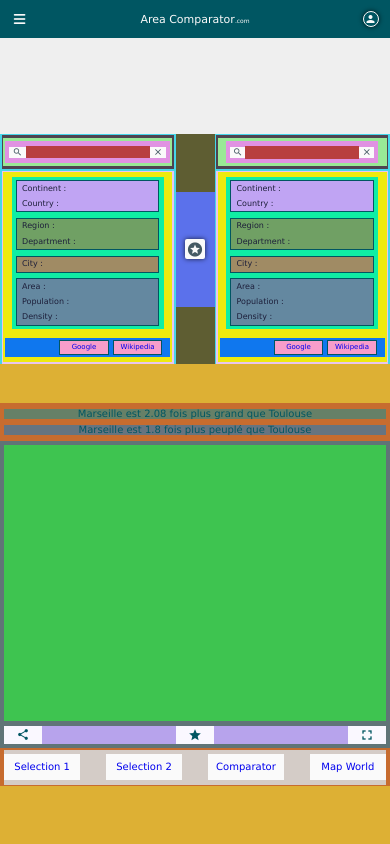
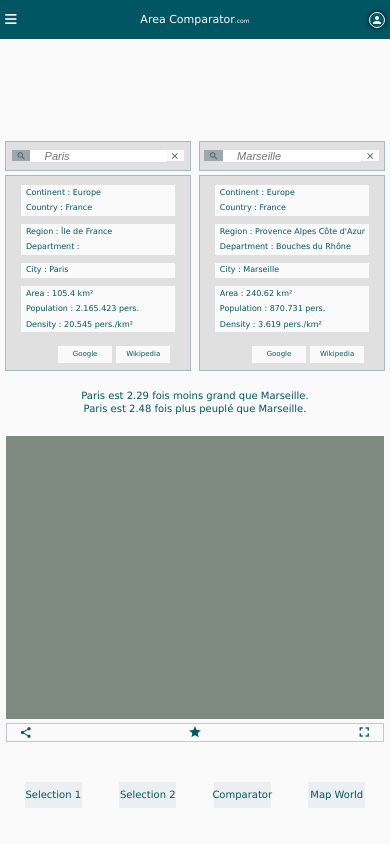
Before and after one commit to Mehdi-MOHAMED/AreaComparator, a plain HTML site: page index.html in a window 390 px wide. Drawn offline with Linux system fonts and the light colour scheme.

Commit message:
UnColored : index.html, style.css and  responsive ok

```diff
--- a/css/style.css
+++ b/css/style.css
@@ -4,7 +4,7 @@ html{
 }
 
 body{
-    background-color: #efefef;
+    background-color: #fafafa;
     display: flex;
     flex-direction: column;
     color: #1d1f3a;
@@ -64,7 +64,6 @@ header{
 
 #leftUp{
     grid-area: leftUp;
-    background-color:#5e5d32;
     display: flex;
     align-items: flex-end;
     width: 100%;
@@ -72,7 +71,6 @@ header{
 }
 
 #leftUpDown{
-    background-color:#5b71eb;
     display: flex;
     justify-content: center;
     align-items: center;
@@ -81,7 +79,6 @@ header{
 }
 
 .leftUpDownCenterCenter{
-    background-color:#fafafa;
     display: flex;
     justify-content: center;
     align-items: center;
@@ -125,8 +122,9 @@ header{
 }
 
 #leftDown{
-    background-color: #46d6e9;
+    background-color: #fafafa;
     grid-area: leftDown;
+    box-sizing: border-box;
     display: flex;
     flex-direction: column;
     justify-content: space-around;
@@ -137,7 +135,6 @@ header{
 
 
 #leftDownUp{
-    background-color: #4e4350;
     display: flex;
     justify-content: center;
     align-items: center;
@@ -146,17 +143,17 @@ header{
 }
 
 #leftDownUpCenter{
-    background-color: #99e996;
+    background-color: #e0e0e0;
     display: flex;
     flex-direction: row;
     justify-content: center;
     align-items: center;
+    border: 1px solid #00566244;
     width: 98%;
     height: 80%;
 }
 
 #leftDownUpCenterContainer{
-    background-color: #e092e2;
     display: flex;
     flex-direction: row;
     justify-content: center;
@@ -166,7 +163,7 @@ header{
 }
 
 .leftDownUpCenterContainerLeft{
-    background-color: #fafafa;
+    background-color: #4459636c;
     display: flex;
     justify-content: center;
     align-items: center;
@@ -209,8 +206,9 @@ header{
 }
 
 #searchLeft{
-    background-color: #b83f3f;
     border: none;
+    font-style: italic;
+    font-size: 11px;
     width: 98%;
     height: 90%;
 }
@@ -252,7 +250,6 @@ header{
 }
 
 #leftDownDown{
-    background-color: #e9c6ee;
     display: flex;
     justify-content: center;
     align-items: center;
@@ -261,33 +258,33 @@ header{
 }
 
 #leftDownDownContainer{
-    background-color: #eeea0f;
+    background-color: #e0e0e0;
     display: flex;
     flex-direction: column;
     justify-content: space-around;
     align-items: center;
+    border: 1px solid #00566244;
     width: 98%;
     height: 98%;
 }
 
 #leftDownDownContainerUp{
-    background-color: #0feea4;
     display: flex;
     flex-direction: column;
     justify-content: space-around;
     align-items: center;
+    color: #005662;
     font-size: 12px;
     width: 90%;
     height: 80%;
 }
 
 #leftDownDownContainerUp1{
-    background-color: #c0a4f3;
+    background-color: #fafafa;
     display: flex;
     flex-direction: column;
     justify-content: space-around;
     align-items: flex-start;
-    border : 1px solid #005662;
     padding-left: 5px;
     width: 90%;
     height: 20%;
@@ -295,43 +292,39 @@ header{
 }
 
 #leftDownDownContainerUp2{
-    background-color: #70a064;
+    background-color: #fafafa;
     display: flex;
     flex-direction: column;
     justify-content: space-around;
     align-items: flex-start;
-    border : 1px solid #005662;
     padding-left: 5px;
     width: 90%;
     height: 20%;
 }
 
 #leftDownDownContainerUp3{
-    background-color: #a08b64;
+    background-color: #fafafa;
     display: flex;
     flex-direction: column;
     justify-content: space-around;
     align-items: flex-start;
-    border : 1px solid #005662;
     padding-left: 5px;
     width: 90%;
     height: 10%;
 }
 
 #leftDownDownContainerUp4{
-    background-color: #6488a0;
+    background-color: #fafafa;
     display: flex;
     flex-direction: column;
     justify-content: space-around;
     align-items: flex-start;
-    border : 1px solid #005662;
     padding-left: 5px;
     width: 90%;
     height: 30%;
 }
 
 #leftDownDownContainerDown{
-    background-color: #0f77ee;
     box-sizing: border-box;
     display: flex;
     flex-direction: row;
@@ -343,13 +336,13 @@ header{
 }
 
 #leftDownDownContainerDown1{
-    background-color: #f79dca;
+    background-color: #fafafa;
     box-sizing: border-box;
     text-decoration: none;
-    border: 1px solid #005662;
     display: flex;
     justify-content: center;
     align-items: center;
+    color: #005662;
     font-size: 10px;
     margin: 2px;
     width: 20%;
@@ -357,13 +350,13 @@ header{
 }
 
 #leftDownDownContainerDown2{
-    background-color: #f79dca;
+    background-color: #fafafa;
     box-sizing: border-box;
     text-decoration: none;
-    border: 1px solid #005662;
     display: flex;
     justify-content: center;
     align-items: center;
+    color: #005662;
     font-size: 10px;
     margin: 2px;
     margin-right: 15px;
@@ -372,14 +365,12 @@ header{
 }
 
 #littleSpace1{
-    background-color: #005662;
     grid-area: littleSpace1;
     width: 100%;
     height: 100%;
 }
 
 #centerUp{
-    background-color: #ddb034;
     grid-area: centerUp;
     display: flex;
     justify-content: center;
@@ -389,7 +380,6 @@ header{
 }
 
 #centerUpContainer{
-    background-color: #c76c2f;
     box-sizing: border-box;
     display: flex;
     flex-direction: column;
@@ -400,7 +390,6 @@ header{
 }
 
 .centerUpContainerTextUp{
-    background-color: #668067;
     display: flex;
     justify-content: center;
     align-items: center;
@@ -409,7 +398,6 @@ header{
 }
 
 .centerUpContainerTextDown{
-    background-color: #667480;
     display: flex;
     justify-content: center;
     align-items: center;
@@ -423,7 +411,6 @@ header{
 }
 
 #centerCenter{
-    background-color: #607477;
     box-sizing: border-box;
     grid-area: centerCenter;
     display: flex;
@@ -435,7 +422,7 @@ header{
 }
 
 #centerCenterUp{
-    background-color: #3ec450;
+    background-color: #2036238f;
     box-sizing: border-box;
     display: flex;
     justify-content: center;
@@ -445,18 +432,19 @@ header{
 }
 
 #centerCenterDown{
-    background-color: #b7a3ec;
+    background-color: #fafafa;
     box-sizing: border-box;
     display: flex;
     justify-content: space-between;
     align-items: center;
+    border: 1px solid #00566244;
     width: 98%;
     height: 6%;
 }
 
 .material-icons-littleButton{
 
-    background-color: #faf8ff;
+    background-color: #fafafa;
     display: flex;
     justify-content: center;
     align-items: center;
@@ -544,8 +532,8 @@ header{
 }
 
 #centerDown{
-    background-color: #ddb034;
     grid-area: centerDown;
+    box-sizing: border-box;
     display: flex;
     justify-content: center;
     align-items: flex-start;
@@ -554,7 +542,6 @@ header{
 }
 
 #centerDownContainer{
-    background-color: #c76c2f;
     display: flex;
     flex-direction: row;
     justify-content: center;
@@ -564,7 +551,6 @@ header{
 }
 
 #navMap{
-    background-color: #d4ccc7;
     display: flex;
     flex-direction: row;
     justify-content: space-between;
@@ -574,7 +560,7 @@ header{
 }
 
 .mapButton{
-    background-color: #fafafa;
+    background-color: #eceff1;
     color: #005662;
     display: flex;
     justify-content: center;
@@ -585,12 +571,12 @@ header{
 
 .mapButton a{
     text-decoration: none;
+    color: #005662;
     font-size: 12px;
 }
 
 #rightUp{
     grid-area: rightUp;
-    background-color:#5e5d32;
     display: flex;
     align-items: flex-end;
     width: 100%;
@@ -598,7 +584,6 @@ header{
 }
 
 #rightUpDown{
-    background-color:#5b71eb;
     display: flex;
     justify-content: center;
     align-items: center;
@@ -607,7 +592,6 @@ header{
 }
 
 .rightUpDownCenterCenter{
-    background-color:#fafafa;
     display: flex;
     justify-content: center;
     align-items: center;
@@ -651,7 +635,8 @@ header{
 }
 
 #rightDown{
-    background-color: #46d6e9;
+    background-color: #fafafa;
+    box-sizing: border-box;
     grid-area: rightDown;
     display: flex;
     flex-direction: column;
@@ -662,7 +647,6 @@ header{
 }
 
 #rightDownUp{
-    background-color: #4e4350;
     display: flex;
     justify-content: center;
     align-items: center;
@@ -671,27 +655,27 @@ header{
 }
 
 #rightDownUpCenter{
-    background-color: #99e996;
+    background-color: #e0e0e0;
     display: flex;
     flex-direction: row;
     justify-content: center;
     align-items: center;
+    border: 1px solid #00566244;
     width: 98%;
     height: 80%;
 }
 
 #rightDownUpCenterContainer{
-    background-color: #e092e2;
     display: flex;
     flex-direction: row;
     justify-content: center;
     align-items: center;
-    width: 90%;
+    width: 100%;
     height: 80%;
 }
 
 .rightDownUpCenterContainerLeft{
-    background-color: #fafafa;
+    background-color: #4459636c;
     display: flex;
     justify-content: center;
     align-items: center;
@@ -734,10 +718,11 @@ header{
 }
 
 #searchRight{
-    background-color: #b83f3f;
     border: none;
+    font-style: italic;
+    font-size: 11px;
     width: 98%;
-    height: 100%;
+    height: 90%;
 }
 
 .rightDownUpCenterContainerRight{
@@ -777,7 +762,6 @@ header{
 }
 
 #rightDownDown{
-    background-color: #e9c6ee;
     display: flex;
     justify-content: center;
     align-items: center;
@@ -786,77 +770,72 @@ header{
 }
 
 #rightDownDownContainer{
-    background-color: #eeea0f;
+    background-color: #e0e0e0;
     display: flex;
     flex-direction: column;
     justify-content: space-around;
     align-items: center;
+    border: 1px solid #00566244;
     width: 98%;
     height: 98%;
 }
 
 #rightDownDownContainerUp{
-    background-color: #0feea4;
     display: flex;
     flex-direction: column;
     justify-content: space-around;
     align-items: center;
+    color: #005662;
     font-size: 12px;
     width: 90%;
     height: 80%;
 }
 
 #rightDownDownContainerUp1{
-    background-color: #c0a4f3;
+    background-color: #fafafa;
     display: flex;
     flex-direction: column;
     justify-content: space-around;
     align-items: flex-start;
-    border : 1px solid #005662;
     padding-left: 5px;
     width: 90%;
     height: 20%;
 }
 
 #rightDownDownContainerUp2{
-    background-color: #70a064;
+    background-color: #fafafa;
     display: flex;
     flex-direction: column;
     justify-content: space-around;
     align-items: flex-start;
-    border : 1px solid #005662;
     padding-left: 5px;
     width: 90%;
     height: 20%;
 }
 
 #rightDownDownContainerUp3{
-    background-color: #a08b64;
+    background-color: #fafafa;
     display: flex;
     flex-direction: column;
     justify-content: space-around;
     align-items: flex-start;
-    border : 1px solid #005662;
     padding-left: 5px;
     width: 90%;
     height: 10%;
 }
 
 #rightDownDownContainerUp4{
-    background-color: #6488a0;
+    background-color: #fafafa;
     display: flex;
     flex-direction: column;
     justify-content: space-around;
     align-items: flex-start;
-    border : 1px solid #005662;
     padding-left: 5px;
     width: 90%;
     height: 30%;
 }
 
 #rightDownDownContainerDown{
-    background-color: #0f77ee;
-    box-sizing: border-box;
     display: flex;
     flex-direction: row;
     justify-content: flex-end;
@@ -867,13 +846,13 @@ header{
 }
 
 #rightDownDownContainerDown1{
-    background-color: #f79dca;
+    background-color: #fafafa;
     box-sizing: border-box;
     text-decoration: none;
-    border: 1px solid #005662;
     display: flex;
     justify-content: center;
     align-items: center;
+    color: #005662;
     font-size: 10px;
     margin: 2px;
     width: 20%;
@@ -881,13 +860,13 @@ header{
 }
 
 #rightDownDownContainerDown2{
-    background-color: #f79dca;
+    background-color: #fafafa;
     box-sizing: border-box;
     text-decoration: none;
-    border: 1px solid #005662;
     display: flex;
     justify-content: center;
     align-items: center;
+    color: #005662;
     margin: 2px;
     margin-right: 15px;
     width: 20%;
@@ -895,7 +874,6 @@ header{
 }
 
 #littleSpace2{
-    background-color: #005662;
     grid-area: littleSpace2;
     width: 100%;
     height: 100%;
@@ -975,7 +953,7 @@ footer{
         "bigSpace1 smallSpace1 centerDown smallSpace2 bigSpace2"
         "footer footer footer footer footer";
     height:100vh;
-    grid-gap: 0rem;
+    grid-gap: 0.25rem;
     }
 
     .header1{
@@ -1094,7 +1072,7 @@ footer{
         "bigSpace1 smallSpace1 centerDown smallSpace2 bigSpace2"
         "footer footer footer footer footer";
     height:100vh;
-    grid-gap: 0rem;
+    grid-gap: 0.25rem;
     }
 
     #leftDownDownContainerDown1{
@@ -1126,7 +1104,7 @@ footer{
         "bigSpace1 smallSpace1 centerDown smallSpace2 bigSpace2"
         "footer footer footer footer footer";
     height:100vh;
-    grid-gap: 0rem;
+    grid-gap: 0.25rem;
     }
 
     #leftDownDownContainerDown1{
@@ -1148,15 +1126,15 @@ footer{
 
 @media only screen and (max-width:550px){
     .container{
-        grid-template-columns: 1fr 3.5fr 1fr 3.5fr 1fr;
-        grid-template-rows: 1fr 2.5fr 6fr 2fr 8fr 2.5fr;
+        grid-template-columns: 0.1fr 2fr 7fr 0.1fr 7fr 2fr 0.1fr;
+        grid-template-rows: 1fr 2.5fr 6fr 1.5fr 8fr 2.5fr;
         grid-template-areas:
-        "footer header header header leftUp"
-        "bigSpace1 bigSpace1 bigSpace1 bigSpace1 bigSpace1"
-        "leftDown leftDown rightUp rightDown rightDown"
-        "centerUp centerUp centerUp centerUp centerUp"
-        "centerCenter centerCenter centerCenter centerCenter centerCenter"
-        "centerDown centerDown centerDown centerDown centerDown";
+        "footer footer header header header leftUp leftUp"
+        "smallSpace1 bigSpace1 bigSpace1 bigSpace1 bigSpace1 bigSpace1 smallSpace2"
+        "smallSpace1 leftDown leftDown bigSpace2 rightDown rightDown smallSpace2"
+        "smallSpace1 centerUp centerUp centerUp centerUp centerUp smallSpace2"
+        "smallSpace1 centerCenter centerCenter centerCenter centerCenter centerCenter smallSpace2"
+        "smallSpace1 centerDown centerDown centerDown centerDown centerDown smallSpace2";
         grid-gap: 0rem;
     }
 
@@ -1174,24 +1152,37 @@ footer{
         font-size: 6px;
     }
 
+    footer{
+    box-sizing: border-box;
+    justify-content: flex-start;
+    padding-left: 5px;
+    }
+
     #navBarfooter{
+    display: none;
+    }
+
+    .footerButton2{
         display: none;
     }
 
     #menu{
         display: contents;
         color: #fafafa;
+        margin-left: 5px;
     }
 
     #leftUp{
+        box-sizing: border-box;
         align-items: center;
     }
 
     #leftUpDown{
         background-color:#005662;
         display: flex;
-        justify-content: center;
+        justify-content: flex-end;
         align-items: center;
+        padding-right: 5px;
         width: 100%;
         height: 100%;
     }
@@ -1251,27 +1242,30 @@ footer{
     #leftDownDownContainerDown1{
         font-size: 7px;
         width: 30%;
-        height: 15px;
+        height: 17px;
     }
 
     #leftDownDownContainerDown2{
         font-size: 7px;
-        margin-right: 8px;
+        margin-right: 18px;
         width: 30%;
-        height: 15px;
+        height: 17px;
     }
 
-    #rightUp{
-        align-items: center;
+    #bigSpace2{
+        display: none;
     }
 
-    .rightUpDownCenterCenter{
-        width: 20px;
-        height: 20px;
+    #rightUp{ /* Emplacement Mes Favories qui bascule dans le menu*/
+        display: none;
     }
 
-    .material-icons-star{
-    font-size: 17px;
+    .rightUpDownCenterCenter{ /* Emplacement Mes Favories qui bascule dans le menu*/
+        display: none;
+    }
+
+    .material-icons-star{ /* Emplacement Mes Favories qui bascule dans le menu*/
+        display: none;
     }
 
     .material-icons-searchRight{
@@ -1289,15 +1283,19 @@ footer{
     #rightDownDownContainerDown1{
         font-size: 7px;
         width: 30%;
-        height: 15px;
+        height: 17px;
     }
 
     #rightDownDownContainerDown2{
         font-size: 7px;
-        margin-right: 8px;
+        margin-right: 18px;
         width: 30%;
-        height: 15px;
+        height: 17px;
     }
+
+    #centerUp{
+    align-items: center;
+}
 
     #centerUpContainer p{
         font-size: 10px;
@@ -1315,23 +1313,25 @@ footer{
     font-size: 16px;
     }
 
+    #centerDown{
+    align-items: center;
+    }
+
     #navMap{
-        background-color: #d4ccc7;
         display: flex;
         flex-direction: row;
-        justify-content: space-between;
+        justify-content: space-around;
         align-items: center;
         width: 98%;
         height: 90%;
     }
 
     .mapButton{
-        background-color: #fafafa;
+        background-color: #eceff1;
         color: #005662;
         display: flex;
         justify-content: center;
-        align-items: center;
-        width: 20%;
+        width: 15%;
         height: 75%;
     }
 
--- a/index.html
+++ b/index.html
@@ -50,7 +50,7 @@
                   <span class="material-icons-searchLeft">search</span>
                 </div>
                 <div id="leftDownUpCenterContainerCenter">
-                  <input type="text" id="searchLeft">
+                  <input type="text" id="searchLeft" placeholder="    Paris">
                 </div>
                 <button class="leftDownUpCenterContainerRight">
                   <span class="material-icons-crossLeft">close</span>
@@ -63,20 +63,20 @@
             <div id="leftDownDownContainer">
               <div id="leftDownDownContainerUp">
                 <div id="leftDownDownContainerUp1">
-                  <div id="leftDownDownContainerUp11"><p>Continent : </p></div>
-                  <div id="leftDownDownContainerUp12"><p>Country : </p></div>
+                  <div id="leftDownDownContainerUp11"><p>Continent : Europe</p></div>
+                  <div id="leftDownDownContainerUp12"><p>Country : France</p></div>
                 </div>
                 <div id="leftDownDownContainerUp2">
-                  <div id="leftDownDownContainerUp21"><p>Region : </p></div>
+                  <div id="leftDownDownContainerUp21"><p>Region : Île de France</p></div>
                   <div id="leftDownDownContainerUp22"><p>Department : </p></div>
                 </div>
                 <div id="leftDownDownContainerUp3">
-                  <div id="leftDownDownContainerUp31"><p>City : </p></div>
+                  <div id="leftDownDownContainerUp31"><p>City : Paris</p></div>
                 </div>
                 <div id="leftDownDownContainerUp4">
-                  <div id="leftDownDownContainerUp41"><p>Area : </p></div>
-                  <div id="leftDownDownContainerUp42"><p>Population : </p></div>
-                  <div id="leftDownDownContainerUp43"><p>Density : </p></div>
+                  <div id="leftDownDownContainerUp41"><p>Area : 105.4 km²</p></div>
+                  <div id="leftDownDownContainerUp42"><p>Population : 2.165.423 pers.</p></div>
+                  <div id="leftDownDownContainerUp43"><p>Density : 20.545 pers./km²</p></div>
                 </div>
               </div>
               <div id="leftDownDownContainerDown">
@@ -96,8 +96,8 @@
 
       <div id="centerUp">
         <div id="centerUpContainer">
-          <div class="centerUpContainerTextUp"><p>Marseille est 2.08 fois plus grand que Toulouse</p></div>
-          <div class="centerUpContainerTextDown"><p>Marseille est 1.8 fois plus peuplé que Toulouse</p></div>
+          <div class="centerUpContainerTextUp"><p>Paris est 2.29 fois moins grand que Marseille.</p></div>
+          <div class="centerUpContainerTextDown"><p>Paris est 2.48 fois plus peuplé que Marseille.</p></div>
         </div>
       </div>
 
@@ -145,7 +145,7 @@
                   <span class="material-icons-searchRight">search</span>
                 </div>
                 <div id="rightDownUpCenterContainerCenter">
-                  <input type="text" id="searchRight">
+                  <input type="text" id="searchRight" placeholder="    Marseille">
                 </div>
                 <button class="rightDownUpCenterContainerRight">
                   <span class="material-icons-crossRight">close</span>
@@ -158,20 +158,20 @@
             <div id="rightDownDownContainer">
               <div id="rightDownDownContainerUp">
                 <div id="rightDownDownContainerUp1">
-                  <div id="rightDownDownContainerUp11"><p>Continent : </p></div>
-                  <div id="rightDownDownContainerUp12"><p>Country : </p></div>
+                  <div id="rightDownDownContainerUp11"><p>Continent : Europe</p></div>
+                  <div id="rightDownDownContainerUp12"><p>Country : France</p></div>
                 </div>
                 <div id="rightDownDownContainerUp2">
-                  <div id="rightDownDownContainerUp21"><p>Region : </p></div>
-                  <div id="rightDownDownContainerUp22"><p>Department : </p></div>
+                  <div id="rightDownDownContainerUp21"><p>Region : Provence Alpes Côte d'Azur</p></div>
+                  <div id="rightDownDownContainerUp22"><p>Department : Bouches du Rhône</p></div>
                 </div>
                 <div id="rightDownDownContainerUp3">
-                  <div id="rightDownDownContainerUp31"><p>City : </p></div>
+                  <div id="rightDownDownContainerUp31"><p>City : Marseille</p></div>
                 </div>
                 <div id="rightDownDownContainerUp4">
-                  <div id="rightDownDownContainerUp41"><p>Area : </p></div>
-                  <div id="rightDownDownContainerUp42"><p>Population : </p></div>
-                  <div id="rightDownDownContainerUp43"><p>Density : </p></div>
+                  <div id="rightDownDownContainerUp41"><p>Area : 240.62 km²</p></div>
+                  <div id="rightDownDownContainerUp42"><p>Population : 870.731 pers.</p></div>
+                  <div id="rightDownDownContainerUp43"><p>Density : 3.619 pers./km²</p></div>
                 </div>
               </div>
               <div id="rightDownDownContainerDown">
```
Also changed, not shown: 1 other file.
